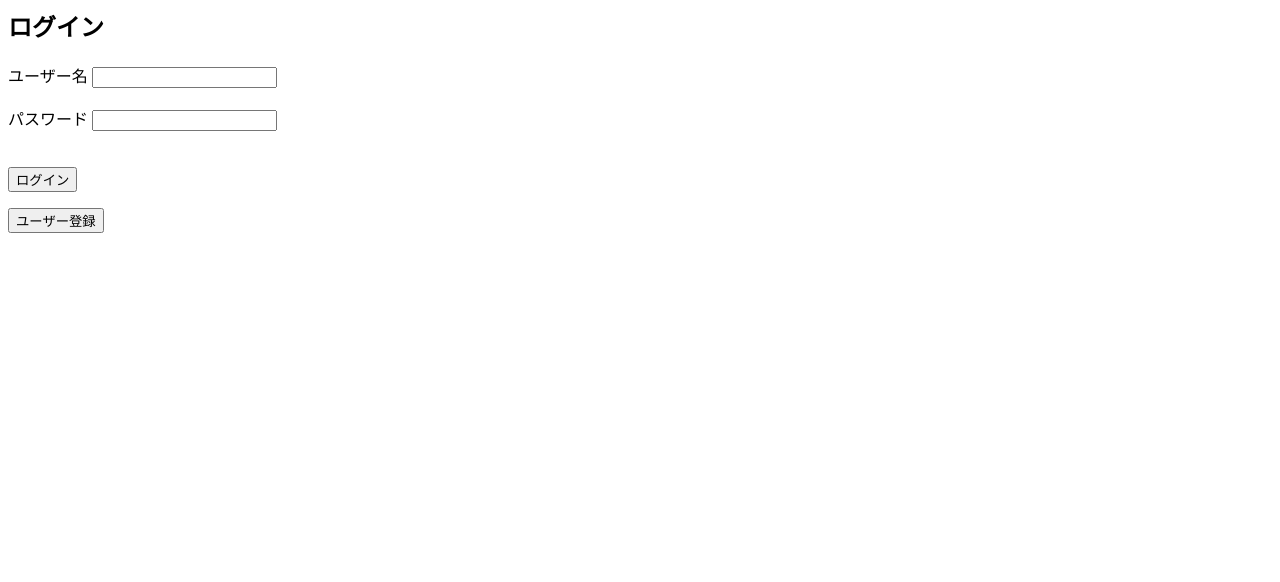
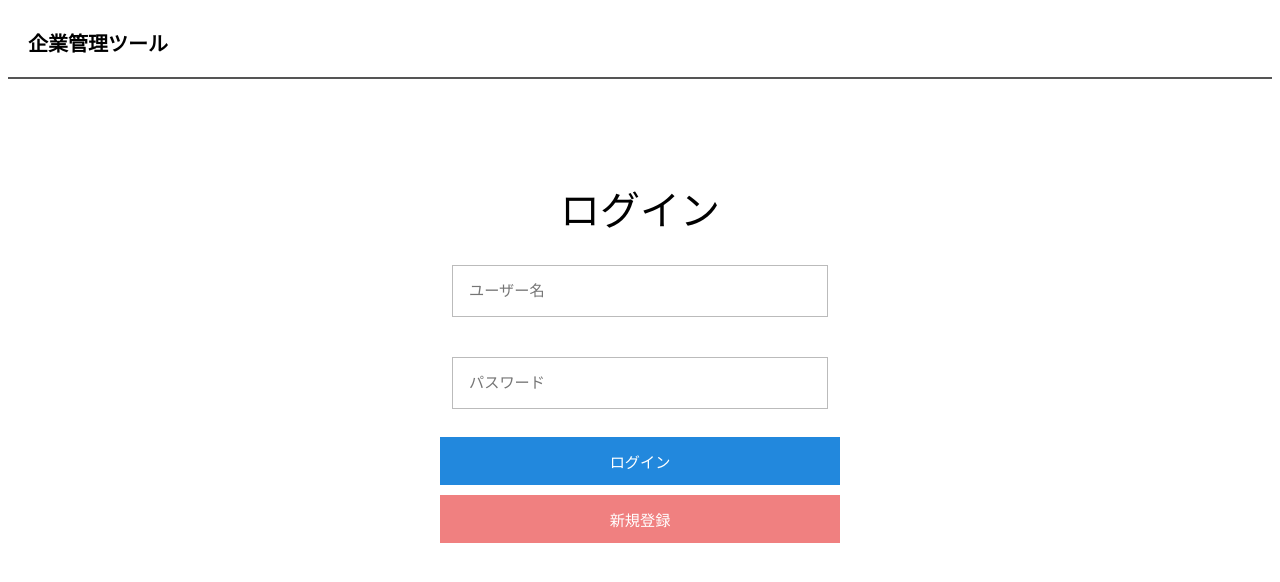
Before and after one commit to hanatsuyo/shukatsu, a Django app: page / in a window 1280 px wide. Shown: the top 582 px of the page. Run offline with Django 3.2, Linux system fonts and the light colour scheme; some libraries are stand-ins or nearby versions.

Commit message:
add login design

```diff
--- /dev/null
+++ b/shukatsu/main_page/static/main_page/css/login.css
@@ -0,0 +1,101 @@
+.login-text{
+    width: 400px;
+    margin: 100px auto;
+    font-size: 16px;
+
+}
+
+.login-text h2{
+    margin-top: 0;
+    margin-bottom: 0;
+    font-size:40px;
+
+}
+
+.login-header {
+    font-size: 1.4em;
+    font-weight: normal;
+    text-align: center;
+    text-transform: uppercase;
+    color:black;
+  }
+
+
+.login-container {
+
+}
+
+.login-text p {
+    padding: 12px;
+  }
+
+  .login-text input {
+    box-sizing: border-box;
+    display: block;
+    width: 100%;
+    border-width: 1px;
+    border-style: solid;
+    padding: 16px;
+    outline: 0;
+    font-family: inherit;
+    font-size: 0.95em;
+  }
+
+  .login-btn{
+    width: 100%;
+    border-width: 1px;
+    border-style: solid;
+    padding: 12px;
+    outline: 0;
+    font-family: inherit;
+    font-size: 0.95em;
+
+  }
+
+  .signup-btn{
+    width: 100%;
+    border-width: 1px;
+    border-style: solid;
+    padding: 12px;
+    outline: 0;
+    font-family: inherit;
+    font-size: 0.95em;
+    background:lightcoral;
+    border-color: transparent;
+    color: #fff;
+    cursor: pointer;
+    margin-top:10px;
+  }
+
+  .login-text input[name="username"],
+  .login-text input[name="password"] {
+    background: #fff;
+    border-color: #bbb;
+    color: #555;
+  }
+
+  /* Text fields' focus effect */
+  .login-text input[name="username"]:focus,
+  .login-text input[name="password"]:focus {
+    border-color: #888;
+  }
+
+  .login-text button[type="submit"] {
+    background: #28d;
+    border-color: transparent;
+    color: #fff;
+    cursor: pointer;
+  }
+
+  .login-text button[type="submit"]:hover {
+    background: #17c;
+  }
+
+  /* Buttons' focus effect */
+  .login-text button[type="submit"]:focus {
+    border-color: #05a;
+  }
+
+ .signup-btn:hover{
+    background: #e67a7a;
+ }
--- a/shukatsu/main_page/templates/main_page/base.html
+++ b/shukatsu/main_page/templates/main_page/base.html
@@ -9,6 +9,7 @@
         <li>
             <p class="company-logo">企業管理ツール</p>
         </li>
+        {% if request.user.is_authenticated %}
         <li>
             <a class="company-signup" href="{% url 'main_page:company_new' %}">企業登録</a>
         </li>
@@ -18,6 +19,7 @@
         <li>
             <a class="logout" href ="{% url 'main_page:logout' %}">ログアウト</a>
         </li>
+        {% endif %}
     </ur>
 </div>
 {% block content%}
--- a/shukatsu/main_page/templates/main_page/login.html
+++ b/shukatsu/main_page/templates/main_page/login.html
@@ -1,28 +1,35 @@
+{% extends 'main_page/base.html' %}
+{% load static %}
+{% load widget_tweaks %}
+
+
+
 {% block content %}
 <html>
-  <div class="login text">
-    <h2>ログイン</h2>
+  <head>
+    <link rel="stylesheet" href="{% static 'main_page/css/login.css' %}">
+  </head>
+
+  <div class="login-text">
+    <h2 class="login-header">ログイン</h2>
     <form class="form-signin"  method="post" >{% csrf_token %}
-            {% if form.errors %}
-                <p class="error">ユーザー名かパスワードが間違っています。もう一度入力してください。</p>
-            {% endif %}
             <div class = "login-container">
               <div class="login-username-form">
-                <label>ユーザー名</label>
-                <input class="login-username" name="username">
+               <p><input class="login-username" name="username" placeholder="ユーザー名"></p>
               </div>
+            <div class="login-pass-form">
+            <p><input class="login-pass" type="password" name="password" placeholder="パスワード"></p>
+            </div>
+            <button type="submit" class="login-btn">ログイン</button>
             <br>
-            <div class="login-pass-form">
-            <label>パスワード</label>
-            <input class="login-pass" type="password" name="password">
+            <a  href="{% url 'main_page:signup' %}"><button class="signup-btn">新規登録</button></a>
             </div>
-            <br>
-            </div>
-	    <br>
-            <button type="submit" class="login btn">ログイン</button>
+      <br>
+      {% if form.errors %}
+      <p class="error">※ユーザー名かパスワードが間違っています。もう一度入力してください。</p>
+      {% endif %}
     </form>
 
-    <a href="{% url 'main_page:signup' %}"><button>ユーザー登録</button></a>
   </div>
 </html>
 {% endblock %}
```
Also changed, not shown: shukatsu/db.sqlite3.
